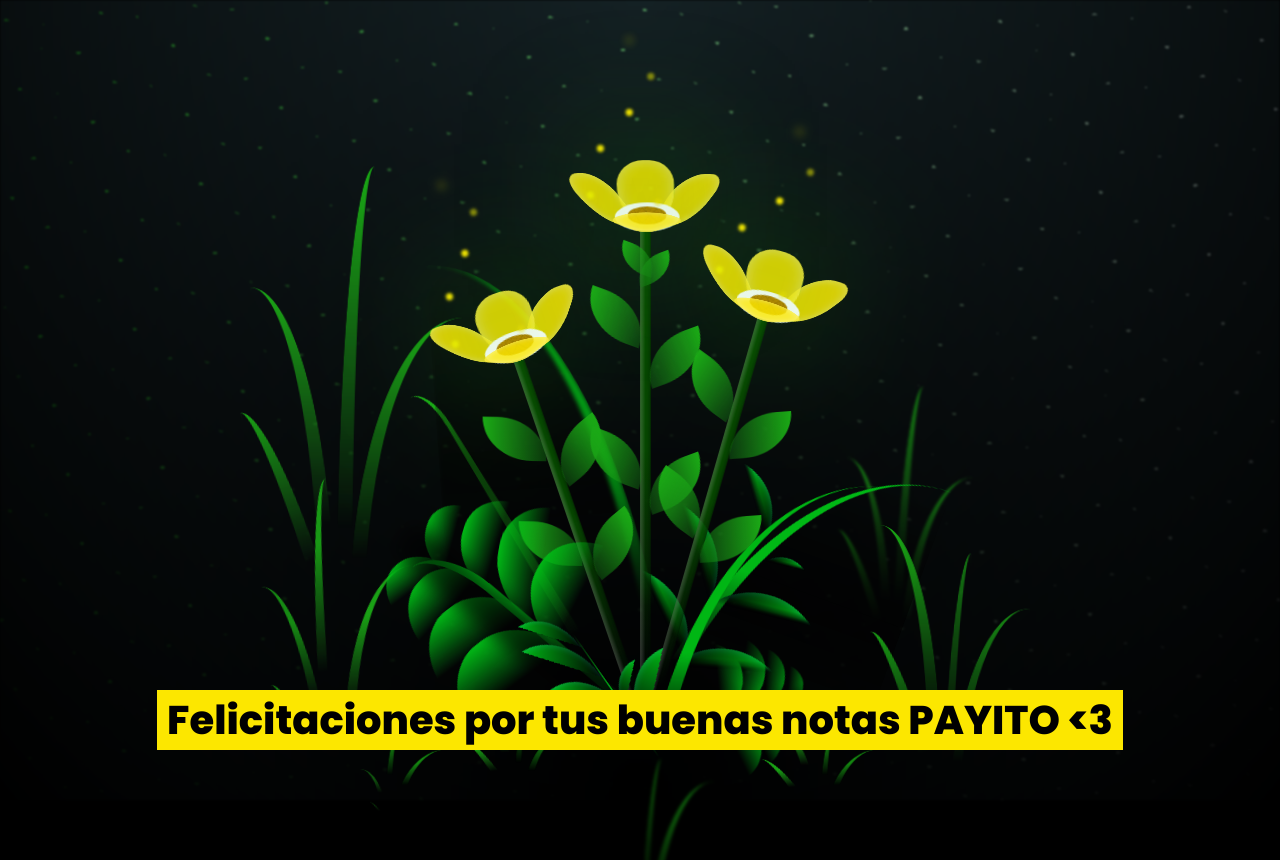
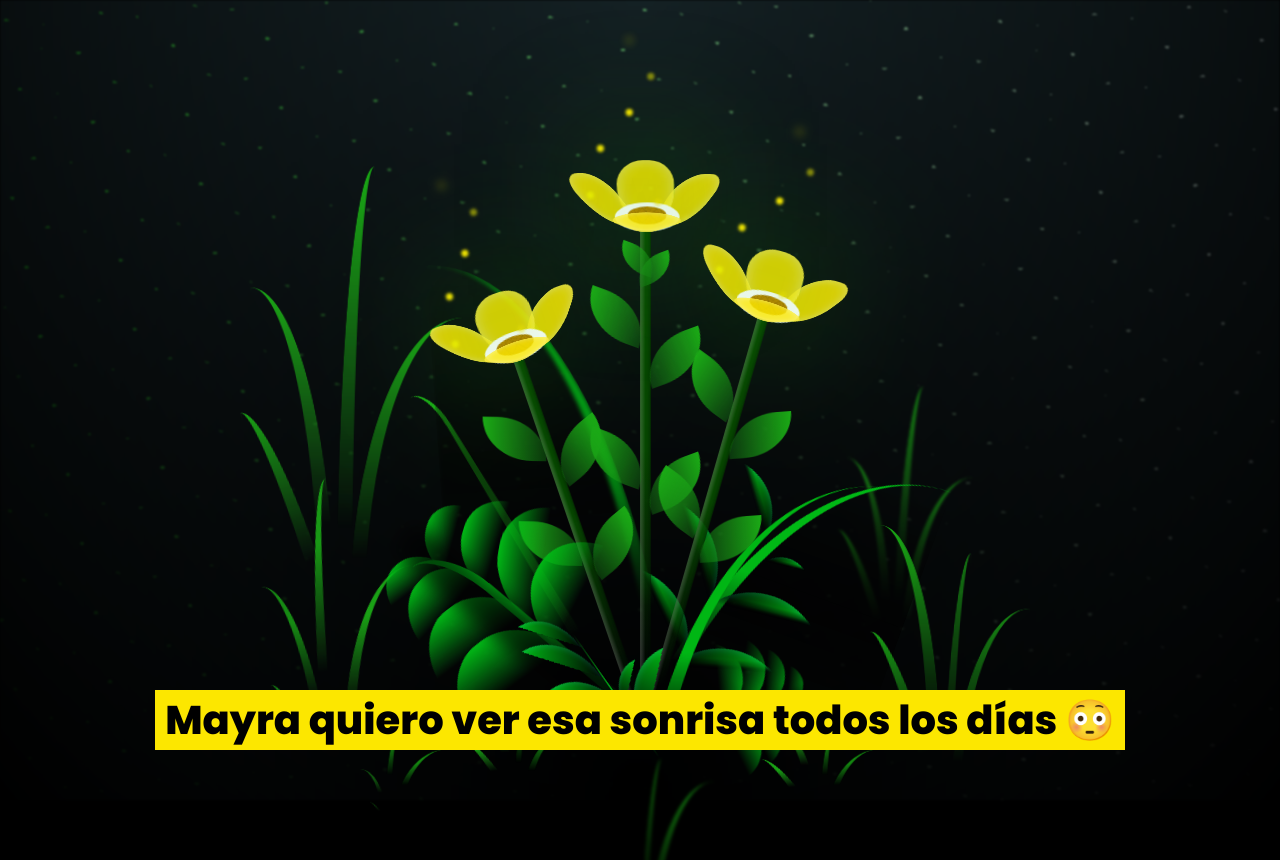
Before and after one commit to tommy-jar/FloresAmarillasv.01, a plain HTML site: page index.html in a window 1280 px wide. Shown: the top 860 px of the page. Drawn offline with Linux system fonts and the light colour scheme.

Commit message:
Update index.html

```diff
--- a/index.html
+++ b/index.html
@@ -306,7 +306,7 @@
       </div>
     </div>
   </div>
-  <div class="message">Felicitaciones por tus buenas notas PAYITO <3</div>
+  <div class="message">Mayra quiero ver esa sonrisa todos los días 😳 </div>
 </body>
 <!-- partial -->
   <script  src="./script.js"></script>
```
